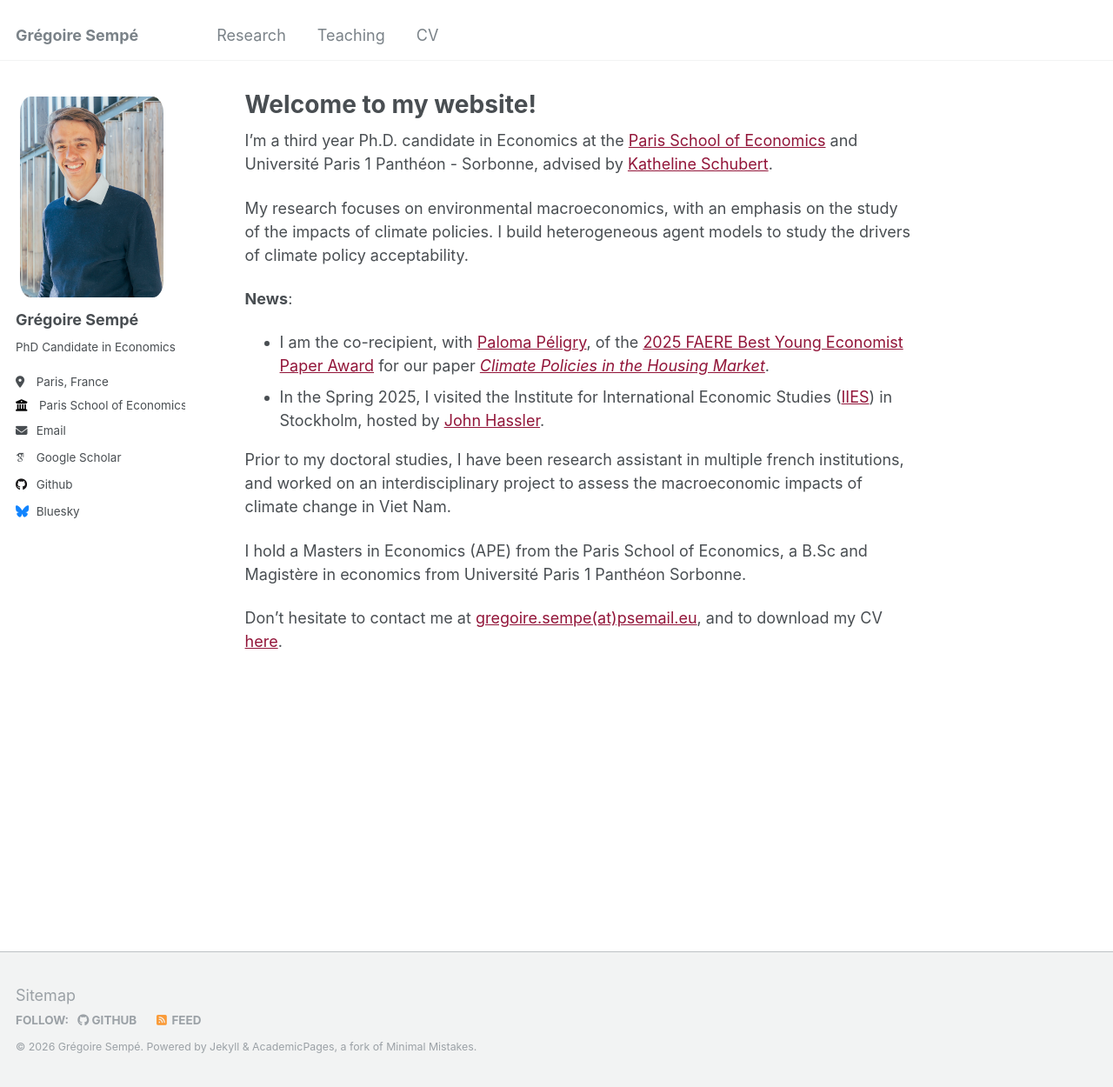
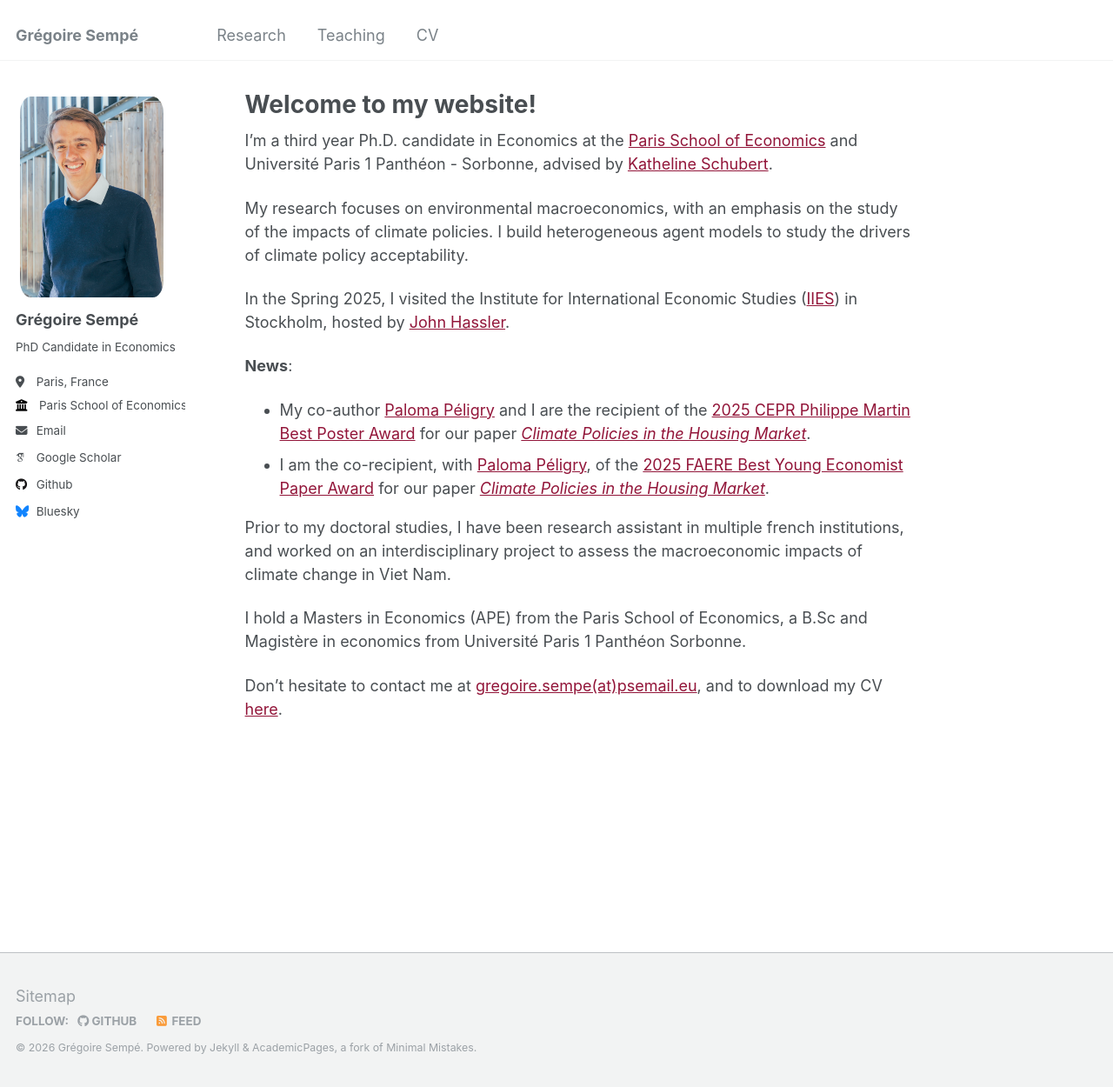
Before and after one commit to GregoireSempe/gregoiresempe.github.io, a Jekyll site: the page built from _pages/about.md, in a window 1280 px wide and 1250 px high. Shown: the whole window at 87% size. Built offline with Jekyll 4.4.1, drawn with Linux system fonts in a browser that asks for light colours; some web fonts are replaced.

Commit message:
Update: cepr prize and faere prize

```diff
--- a/_pages/about.md
+++ b/_pages/about.md
@@ -9,12 +9,13 @@ redirect_from:
 
 I'm a third year Ph.D. candidate in Economics at the [Paris School of Economics](https://www.parisschoolofeconomics.eu/en/) and Université Paris 1 Panthéon - Sorbonne, advised by [Katheline Schubert](https://www.parisschoolofeconomics.eu/en/people/katheline-schubert/).
 
-My research focuses on environmental macroeconomics, with an emphasis on the study of the impacts of climate policies.
-I build heterogeneous agent models to study the drivers of climate policy acceptability.
+My research focuses on environmental macroeconomics, with an emphasis on the study of the impacts of climate policies. I build heterogeneous agent models to study the drivers of climate policy acceptability.
+
+In the Spring 2025, I visited the Institute for International Economic Studies ([IIES](https://www.su.se/institute-for-international-economic-studies/)) in Stockholm, hosted by [John Hassler](http://hassler-j.iies.su.se/).
 
 **News**:
+- My co-author [Paloma Péligry](https://www.sciencespo.fr/department-economics/directory/peligry-paloma/) and I are the recipient of the [2025 CEPR Philippe Martin Best Poster Award](https://cepr.org/about/news/2025-philippe-martin-prize-best-student-poster-cepr-paris-symposium) for our paper *[Climate Policies in the Housing Market](/files/PeligrySempe_CPH_dec25.pdf)*.
 - I am the co-recipient, with [Paloma Péligry](https://www.sciencespo.fr/department-economics/directory/peligry-paloma/), of the [2025 FAERE Best Young Economist Paper Award](https://faere.fr/prix-faere-2025-paloma-peligry-et-gregoire-sempre/) for our paper *[Climate Policies in the Housing Market](/files/PeligrySempe_CPH_dec25.pdf)*.
-- In the Spring 2025, I visited the Institute for International Economic Studies ([IIES](https://www.su.se/institute-for-international-economic-studies/)) in Stockholm, hosted by [John Hassler](http://hassler-j.iies.su.se/).
 
 
 Prior to my doctoral studies, I have been research assistant in multiple french institutions, and worked on an interdisciplinary project to assess the macroeconomic impacts of climate change in Viet Nam.
```
Also changed, not shown: 1 other file.
